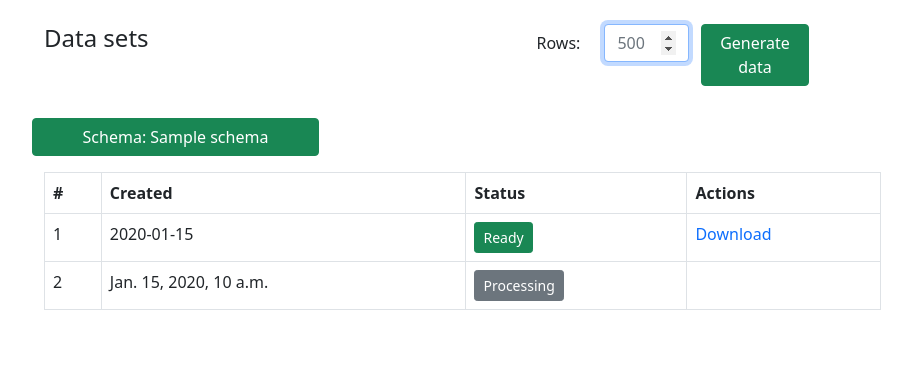
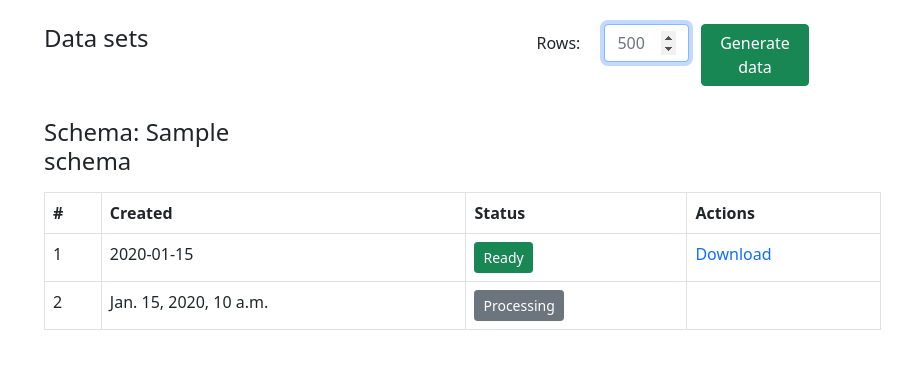
Before and after one commit to CodePathfinder/fake-csv, a Django app: template schemas/templates/schemas/datasets.html in a window 1280 px wide. Shown: the part 56-425 px from the top of the page, without its empty margins (38-950 px from the left). Run offline with Django 3.2, Linux system fonts and the light colour scheme; the template is opened without the code that fills it: most values are stand-ins (such as "Sample title", 1, 10 or a date in 2020).

```diff
--- a/schemas/templates/schemas/datasets.html
+++ b/schemas/templates/schemas/datasets.html
@@ -38,9 +38,9 @@ Data sets
     </div>
 
     <div class="row">
-        <button class="col-4 my-3 btn btn-success" id="row-valid-msg">
+        <h4 class="col-4 my-3" id="row-valid-msg">
             Schema: {{ schema.name}}
-        </button>
+        </h4>
 
     </div>
 
--- a/schemas/utils.py
+++ b/schemas/utils.py
@@ -33,7 +33,7 @@ def generate_csv(schema_id, task_key, rows=30):
             'name': obj.colomn_name,
             'type': obj.data_type.api_type
         }
-        if obj.data_type.data_type in ['integer', 'text']:
+        if obj.data_type.data_type in ['Integer', 'Text']:
             if obj.range_from:
                 d['min'] = obj.range_from
             if obj.range_to:
```
